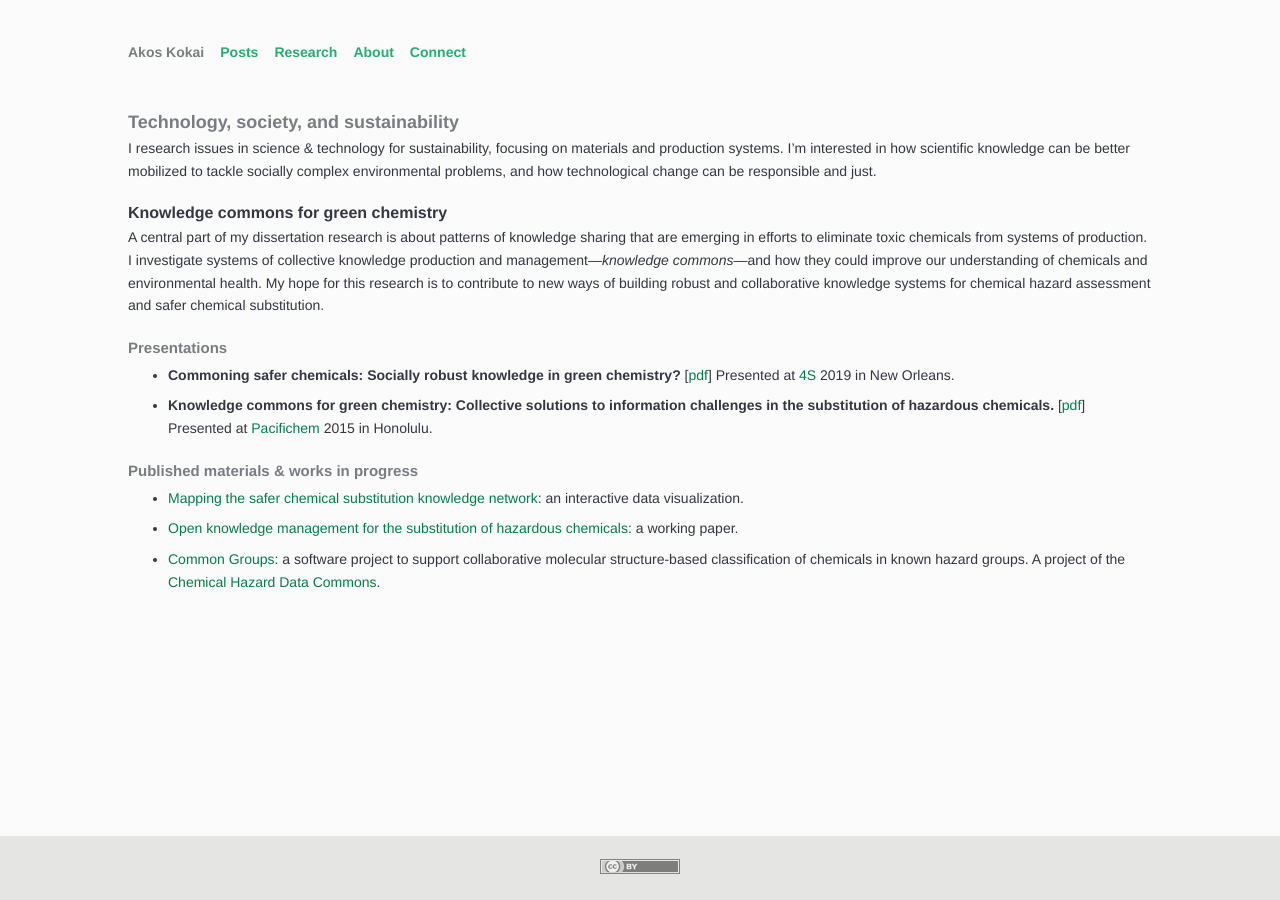
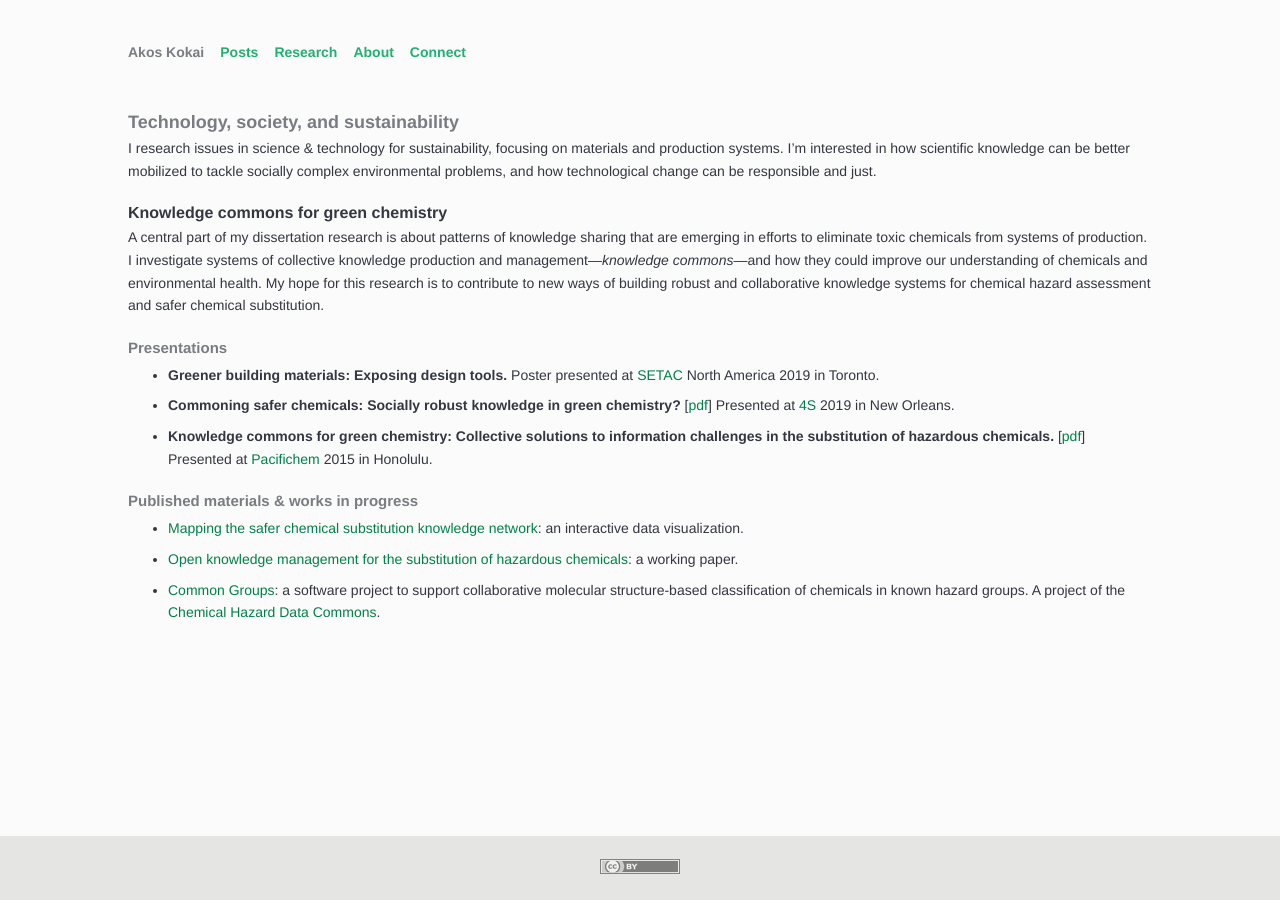
Before and after one commit to akokai/akokai.github.io, a Jekyll site: the page built from research/index.html, in a window 1280 px wide. Built offline with Jekyll 4.4.1, drawn with Linux system fonts in a browser that asks for light colours.

Commit message:
🧪🛠

```diff
--- a/research/index.html
+++ b/research/index.html
@@ -9,6 +9,7 @@ title: "Research"
 
 <h4 id="talks">Presentations</h4>
 <ul class="flow">
+<li><strong>Greener building materials: Exposing design tools.</strong> Poster presented at <a href="https://www.setac.org/">SETAC</a> North America 2019 in Toronto.</li>
 <li><strong>Commoning safer chemicals: Socially robust knowledge in green chemistry?</strong> [<a href="{{ site.url }}/assets/Kokai_4S_2019-09-07.pdf" target="_blank">pdf</a>] Presented at <a href="https://www.4sonline.org">4S</a> 2019 in New Orleans.</em></li>
 <li><strong>Knowledge commons for green chemistry: Collective solutions to information challenges in the substitution of hazardous chemicals.</strong> [<a href="{{ site.url }}/assets/Kokai_Pacifichem_2015-12-19.pdf" target="_blank">pdf</a>] Presented at <a href="https://pacifichem.org/">Pacifichem </a> 2015 in Honolulu.</em></li>
 </ul>
```
